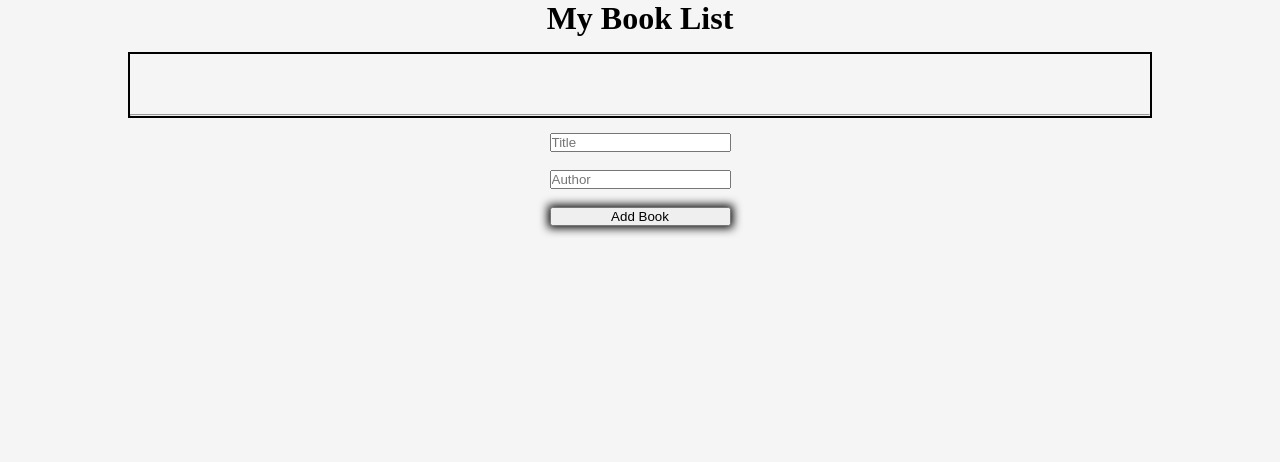
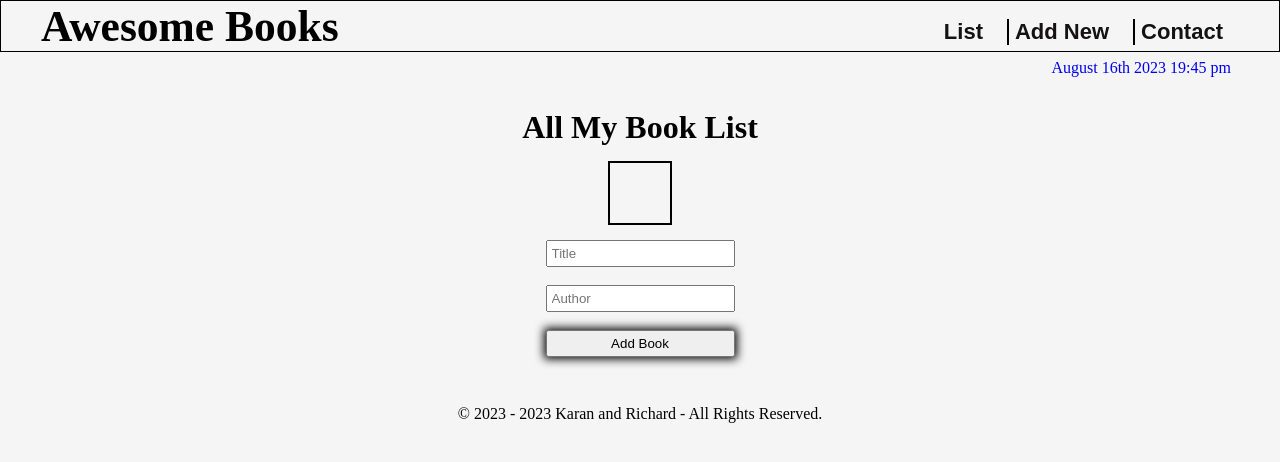
Before and after one commit to DevKaranJ/AwesomeBooks, a website: page index.html in a window 1280 px wide. Drawn offline with Linux system fonts and the light colour scheme.

Commit message:
created the navigation menu and did some styling with css

```diff
--- a/index.html
+++ b/index.html
@@ -7,18 +7,36 @@
   <title>Awesome books</title>
 </head>
 <body>
-  <div class="main-container">
-  <h1>My Book List</h1>
+  <header>
+    <section class="heading">
+      <h1>Awesome Books</h1>
+    </section>
+    <nav>
+      <ul class="nav-bar">
+        <li class="item1"><a href="#">List</a></li>
+        <li class="item2"><a href="#">Add New</a></li>
+        <li class="item3"><a href="#">Contact</a></li>
+      </ul>
+    </nav>
+    <section class="date-section" >
+      <a href="#">August 16th 2023 19:45 pm</a>
+      </section>
+  </header>
+  <main class="main-container">
+  <h1>All My Book List</h1>
   <div class="book-contente">
   <ul id="book-list" class="book-list"></ul>
-  <hr/>
+
 </div>
   <form id="books" class="booksSubmission">
     <input type="text" id="title" placeholder="Title" required><br>
     <input type="text" id="author" placeholder="Author" required><br>
     <button type="submit">Add Book</button>
   </form>
-</div>
+</main>
+<footer>
+    <p>© 2023 - 2023 Karan and Richard - All Rights Reserved.</p>
+</footer>
   <script src="script.js"></script>
 </body>
 </html>
--- a/style.css
+++ b/style.css
@@ -11,17 +11,18 @@ body {
 }
 
 .main-container {
+  width: 100%;
   display: flex;
   justify-content: center;
   align-items: center;
-  align-content: center;
-  text-align: center;
   flex-direction: column;
   flex-wrap: wrap;
+  margin: auto;
+  padding: 24px;
 }
 
 .book-contente {
-  width: 80%;
+  width: auto;
   border: 2px solid black;
   margin: 15px 0 15px 0;
 }
@@ -44,6 +45,7 @@ button {
   box-shadow: 0 0 10px 2px #000;
   -webkit-animation: zoom 0.5s ease-in-out;
   animation: zoom 0.5s ease-in-out;
+  padding: 4px;
 }
 
 @keyframes zoom {
@@ -67,3 +69,66 @@ button {
   display: flex;
   flex-direction: column;
 }
+
+input {
+  padding: 4px;
+}
+
+footer {
+  width: 100%;
+  height: 30px;
+  text-align: center;
+  margin: 24px 0;
+}
+
+@media screen and (min-width: 768px) {
+  header {
+    width: 100%;
+    list-style: none;
+    align-items: center;
+    border: 1px solid;
+  }
+
+  .heading {
+    align-items: center;
+    margin-left: 40px;
+    font-size: 29px;
+    font-weight: 800;
+  }
+
+  .nav-bar {
+    font-family: sans-serif;
+    float: right;
+    display: flex;
+    margin: -2.5rem  3rem;
+    font-size: 22px;
+    font-weight: 600;
+    gap: 24px;
+    list-style: none;
+    padding: 8px;
+  }
+
+  .date-section a {
+    float: right;
+    margin: 0.5rem 3rem;
+    text-decoration: none;
+  }
+
+  .nav-bar li a {
+    text-decoration: none;
+    padding: 0 0 0 6px;
+    color: rgb(20, 18, 18);
+  }
+
+  .nav-bar li a:hover {
+    color: rgb(0, 0, 255);
+  }
+
+  .item2 {
+    border-left: 2px solid;
+  }
+
+  .item3 {
+    border-left: 2px solid;
+  }
+}
```
Also changed, not shown: 1 other file.
